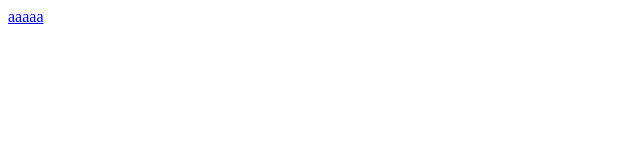
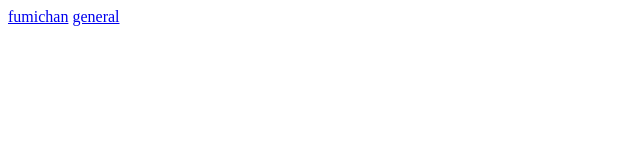
Before and after one commit to Fumichannel/Fumichannel.github.io, a plain HTML site: page index.html in a window 1280 px wide. Shown: the full height of the page, 0-640 px from the left. Drawn offline with Linux system fonts and the light colour scheme.

Commit message:
Update index.html

```diff
--- a/index.html
+++ b/index.html
@@ -1 +1,2 @@
-<a href="2">aaaaa</a>
+<a href="2">fumichan</a>
+<a href="3">general</a>
```
